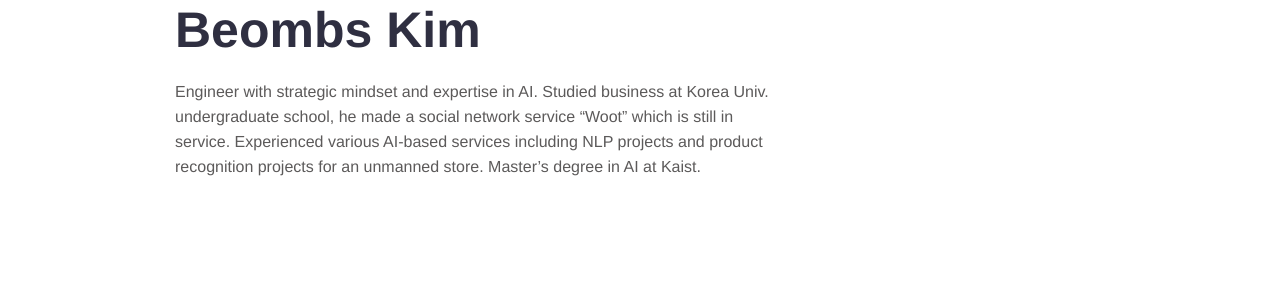
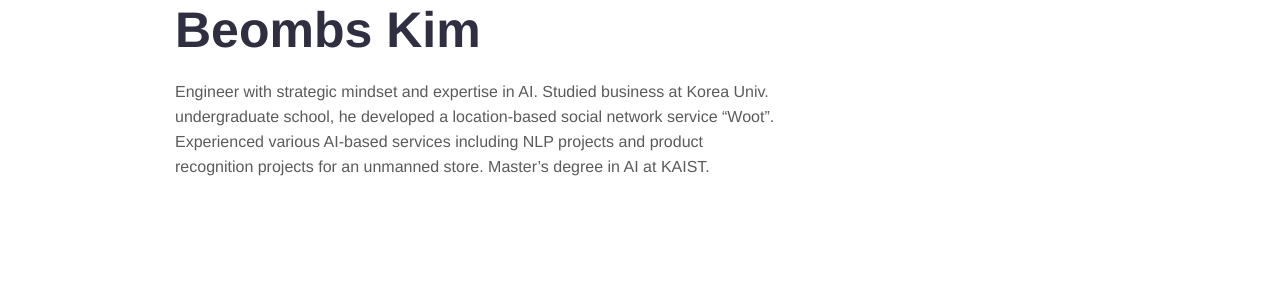
Before and after one commit to Cinnamon-Investment/homepage-jekyll, a Jekyll site: the page built from _team/beombs_kim.md, in a window 1280 px wide. Shown: the part 162-462 px from the top of the page. Built offline with Jekyll 4.4.1, drawn with Linux system fonts in a browser that asks for light colours.

Commit message:
Update beombs_kim.md

```diff
--- a/_team/beombs_kim.md
+++ b/_team/beombs_kim.md
@@ -10,4 +10,4 @@ weight: 3
 layout: team
 ---
 
-Engineer with strategic mindset and expertise in AI. Studied business at Korea Univ. undergraduate school, he made a social network service "Woot" which is still in service. Experienced various AI-based services including NLP projects and product recognition projects for an unmanned store. Master's degree in AI at Kaist.
+Engineer with strategic mindset and expertise in AI. Studied business at Korea Univ. undergraduate school, he developed a location-based social network service "Woot". Experienced various AI-based services including NLP projects and product recognition projects for an unmanned store. Master's degree in AI at KAIST.
```
